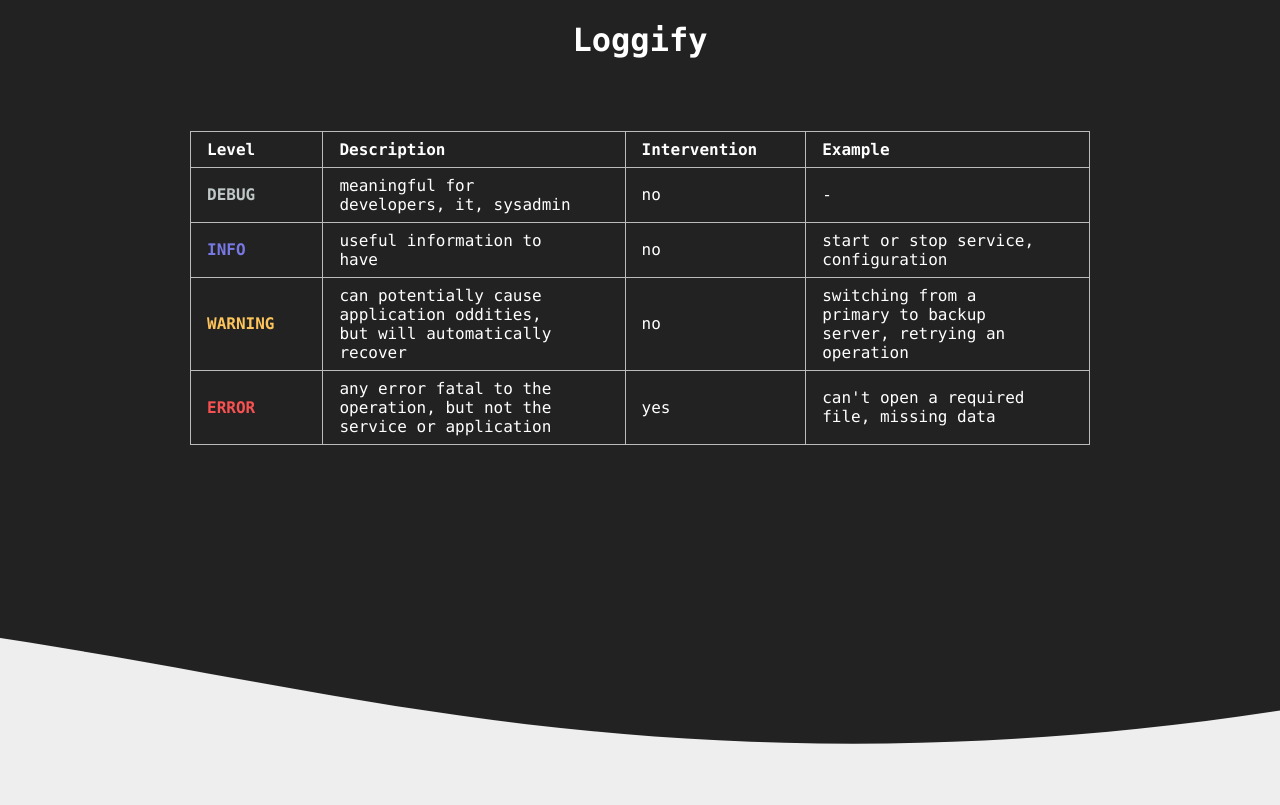
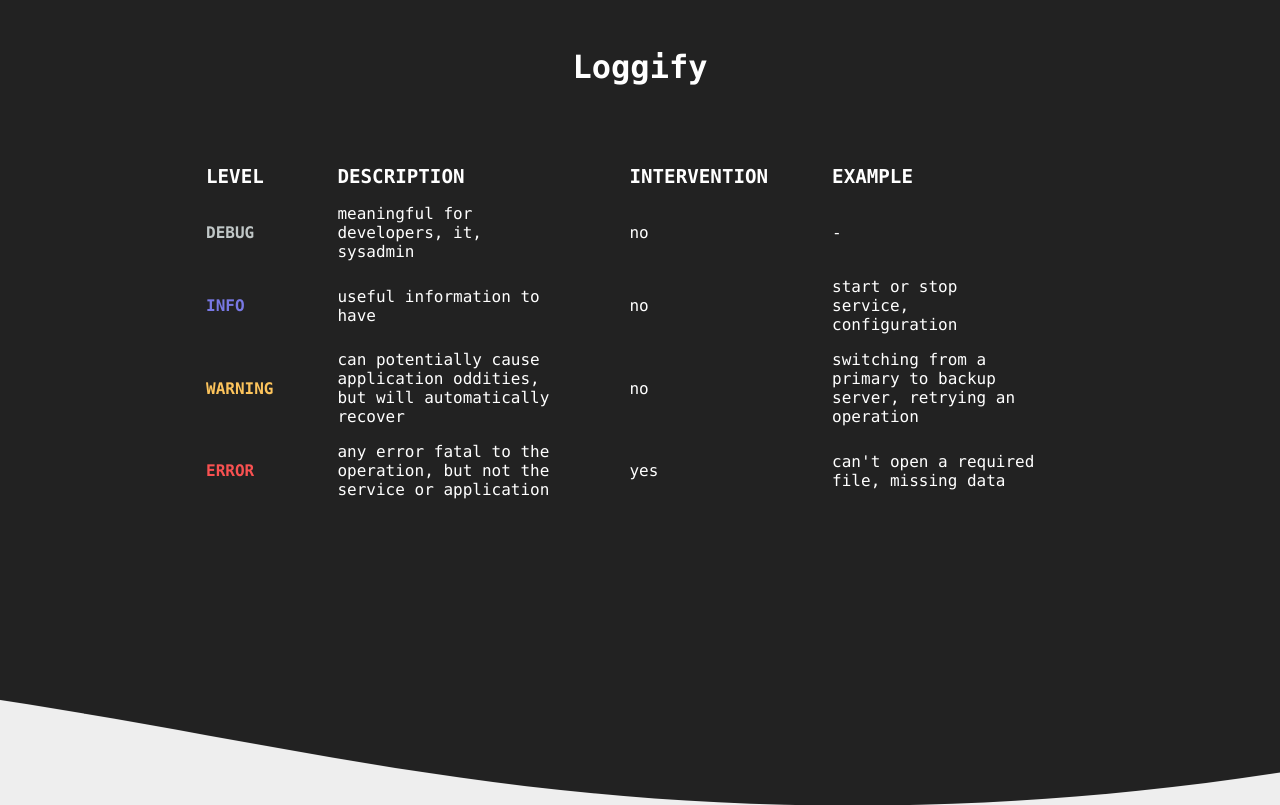
Before and after one commit to marcosschroh/loggify, a Next.js app: page / in a window 1280 px wide. Shown: the top 805 px of the page. Built offline with nearby package versions, Linux system fonts and the light colour scheme.

Commit message:
feat: new more stylish table

```diff
--- a/package.json
+++ b/package.json
@@ -2,7 +2,7 @@
   "name": "loggify",
   "version": "0.1.0",
   "scripts": {
-    "dev": "next",
+    "dev": "next dev",
     "build": "next build",
     "start": "next start"
   },
--- a/src/components/LogTable.js
+++ b/src/components/LogTable.js
@@ -8,10 +8,10 @@
         <table className="table">
           <thead>
             <tr className="font-bold">
-              <th>Level</th>
-              <th>Description</th>
-              <th>Intervention</th>
-              <th>Example</th>
+              <th>LEVEL</th>
+              <th>DESCRIPTION</th>
+              <th>INTERVENTION</th>
+              <th>EXAMPLE</th>
             </tr>
           </thead>
           <tbody>
--- a/src/pages/index.js
+++ b/src/pages/index.js
@@ -1,14 +1,14 @@
 import CenterLayout from "components/CenterLayout";
-import LogTable from "components/LogTable"
+import LogTable from "components/LogTable";
 import ProgrammingLanguages from "components/ProgrammingLanguages";
 import Wave from "components/Wave";
 
 export default function Index() {
   return (
     <CenterLayout>
-      <h1>Loggify</h1>
+      <h1 className="h1">Loggify</h1>
       <LogTable />
-      <Wave/>
+      <Wave />
       <ProgrammingLanguages />
     </CenterLayout>
   );
--- a/src/styles/LogTable.scss
+++ b/src/styles/LogTable.scss
@@ -8,7 +8,7 @@
     overflow-x: auto;
     display: block;
     -webkit-overflow-scrolling: touch;
-    -ms-overflow-style: -ms-autohiding-scrollbar
+    -ms-overflow-style: -ms-autohiding-scrollbar;
   }
 
   .table {
@@ -18,10 +18,12 @@
     width: 100%;
   }
 
-  th, td {
-    border-width: 1px!important;
-    border: 0 solid #bbbbbb /* 2 */;
-    padding: .5rem 3rem .5rem 1rem ;
+  th,
+  td {
+    border-width: 1px !important;
+    padding: 0.5rem 3rem 0.5rem 1rem;
   }
-
+  th {
+    font-size: 1.2rem;
+  }
 }
--- a/src/styles/utils.scss
+++ b/src/styles/utils.scss
@@ -23,3 +23,7 @@
 .font-bold {
   font-weight: 700;
 }
+
+.h1 {
+  margin-top: 3rem;
+}
```
